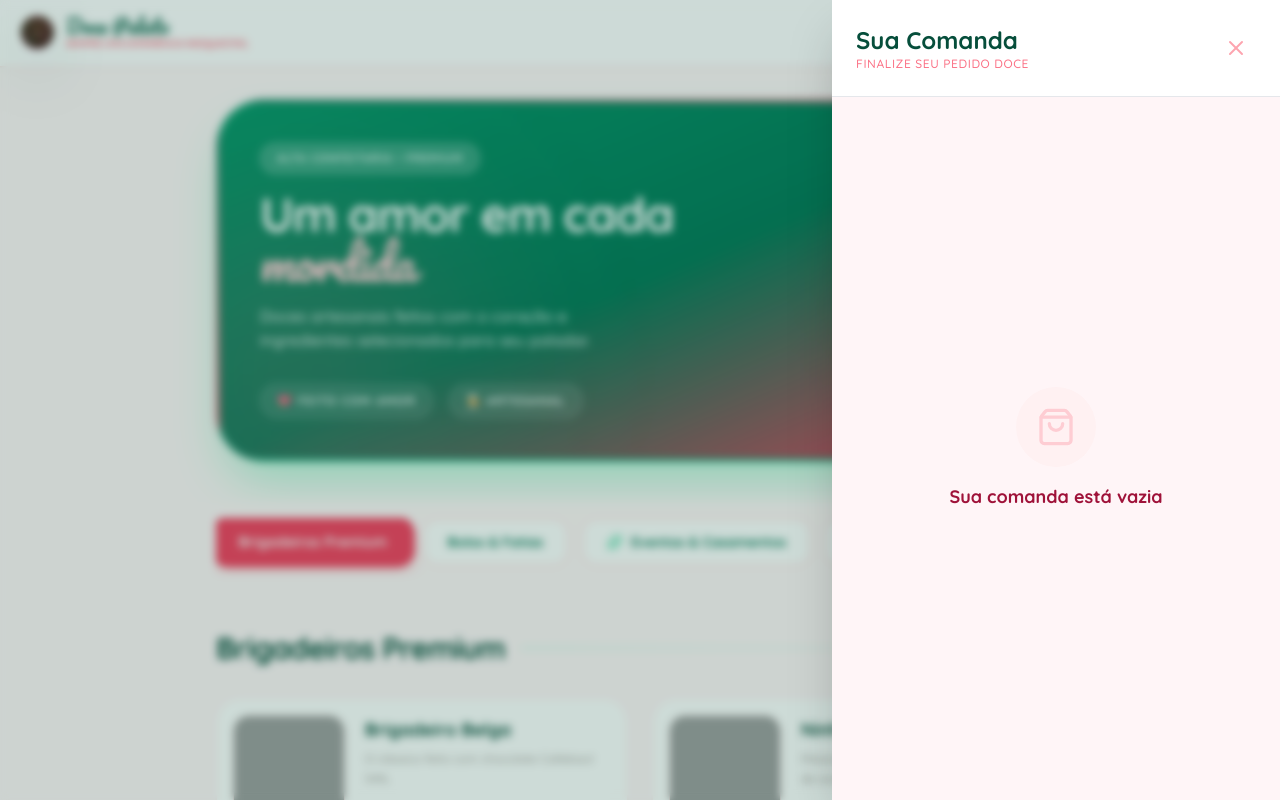
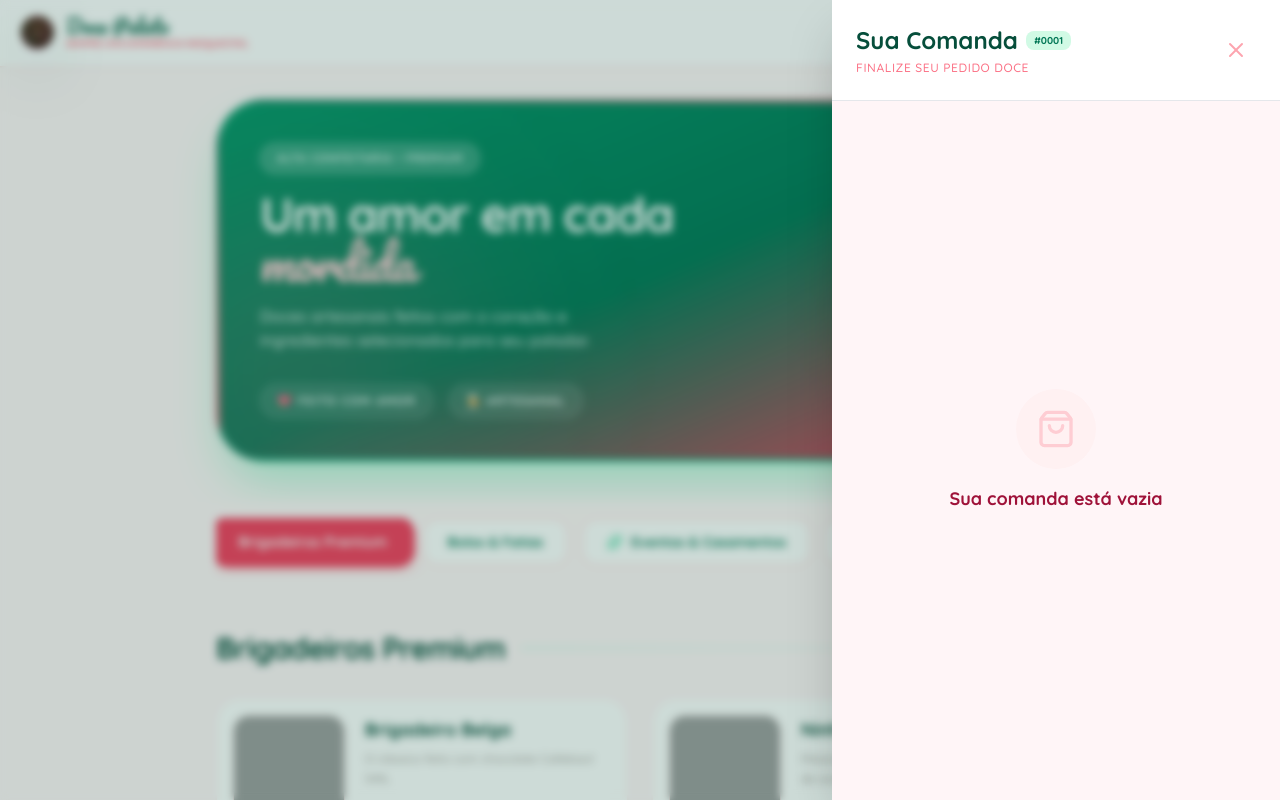
Before and after one commit to brendom-ortiz/Site-doces-, a React (Vite) app: page / in a window 1280 px wide. Both pictures are taken after a click on the button 1245 px from the left and 33 px from the top of the page. Shown: the top 800 px of the page. Built offline with nearby package versions, Linux system fonts and the light colour scheme; grey boxes are pictures that could not be loaded.

Commit message:
feat: Add order counter and persistence
Introduces a sequential order counter and its persistence to localStorage.
The order counter is incremented when a new order is sent, ensuring each order has a unique identifier. This feature improves order tracking and management within the application.

```diff
--- a/App.tsx
+++ b/App.tsx
@@ -50,6 +50,11 @@ const App: React.FC = () => {
     return saved ? JSON.parse(saved) : INITIAL_DATA;
   });
 
+  const [orderCounter, setOrderCounter] = useState<number>(() => {
+    const saved = localStorage.getItem('doce-palato-order-counter');
+    return saved ? parseInt(saved, 10) : 1;
+  });
+
   const [whatsappNumber, setWhatsappNumber] = useState<string>(() => {
     return localStorage.getItem('doce-palato-whatsapp') || '';
   });
@@ -73,6 +78,14 @@ const App: React.FC = () => {
   useEffect(() => {
     localStorage.setItem('doce-palato-whatsapp', whatsappNumber);
   }, [whatsappNumber]);
+
+  useEffect(() => {
+    localStorage.setItem('doce-palato-order-counter', orderCounter.toString());
+  }, [orderCounter]);
+
+  const incrementOrderCounter = () => {
+    setOrderCounter(prev => prev + 1);
+  };
 
   const activeSection = useMemo(() =>
     sections.find(s => s.id === activeCategoryId),
@@ -284,6 +297,8 @@ const App: React.FC = () => {
         onClose={() => setIsCartOpen(false)}
         cart={cart}
         whatsappNumber={whatsappNumber}
+        orderCounter={orderCounter}
+        incrementOrderCounter={incrementOrderCounter}
         updateQuantity={updateQuantity}
         removeFromCart={removeFromCart}
         clearCart={clearCart}
--- a/components/CartSheet.tsx
+++ b/components/CartSheet.tsx
@@ -8,12 +8,24 @@ interface Props {
   onClose: () => void;
   cart: CartItem[];
   whatsappNumber: string;
+  orderCounter: number;
+  incrementOrderCounter: () => void;
   updateQuantity: (id: string, delta: number) => void;
   removeFromCart: (id: string) => void;
   clearCart: () => void;
 }
 
-const CartSheet: React.FC<Props> = ({ isOpen, onClose, cart, whatsappNumber, updateQuantity, removeFromCart, clearCart }) => {
+const CartSheet: React.FC<Props> = ({
+  isOpen,
+  onClose,
+  cart,
+  whatsappNumber,
+  orderCounter,
+  incrementOrderCounter,
+  updateQuantity,
+  removeFromCart,
+  clearCart
+}) => {
   const [customerName, setCustomerName] = useState('');
   const [customerAddress, setCustomerAddress] = useState('');
   const [paymentMethod, setPaymentMethod] = useState('Pix');
@@ -35,8 +47,9 @@ const CartSheet: React.FC<Props> = ({ isOpen, onClose, cart, whatsappNumber, upd
     }
 
     const cleanNumber = whatsappNumber.replace(/\D/g, '');
+    const serialStr = orderCounter.toString().padStart(4, '0');
 
-    const header = `*✨ DOCE PALATO - NOVA COMANDA ✨*\n`;
+    const header = `*✨ DOCE PALATO - COMANDA #${serialStr} ✨*\n`;
     const customerInfo = `👤 *Cliente:* ${customerName}\n📍 *Endereço:* ${customerAddress}\n`;
     const paymentInfo = `💳 *Pagamento:* ${paymentMethod}${paymentMethod === 'Dinheiro' && changeFor ? ` (Troco para R$ ${changeFor})` : ''}\n`;
 
@@ -52,6 +65,7 @@ const CartSheet: React.FC<Props> = ({ isOpen, onClose, cart, whatsappNumber, upd
       ? `https://wa.me/${cleanNumber}?text=${encoded}`
       : `https://wa.me/?text=${encoded}`;
 
+    incrementOrderCounter();
     window.open(waUrl, '_blank');
   };
 
@@ -65,7 +79,10 @@ const CartSheet: React.FC<Props> = ({ isOpen, onClose, cart, whatsappNumber, upd
       <div className="relative w-full max-w-md bg-[#FFF5F7] h-full shadow-2xl flex flex-col animate-in slide-in-from-right duration-300">
         <div className="p-6 border-b flex items-center justify-between bg-white">
           <div>
-            <h2 className="text-2xl font-bold text-emerald-900">Sua Comanda</h2>
+            <div className="flex items-center gap-2 mb-1">
+              <h2 className="text-2xl font-bold text-emerald-900">Sua Comanda</h2>
+              <span className="bg-emerald-100 text-emerald-700 px-2 py-0.5 rounded-lg text-[10px] font-black">#{orderCounter.toString().padStart(4, '0')}</span>
+            </div>
             <p className="text-xs text-rose-400 font-medium uppercase tracking-wider">Finalize seu pedido doce</p>
           </div>
           <button onClick={onClose} className="p-2 hover:bg-rose-50 rounded-full text-rose-300 transition-colors">
```
